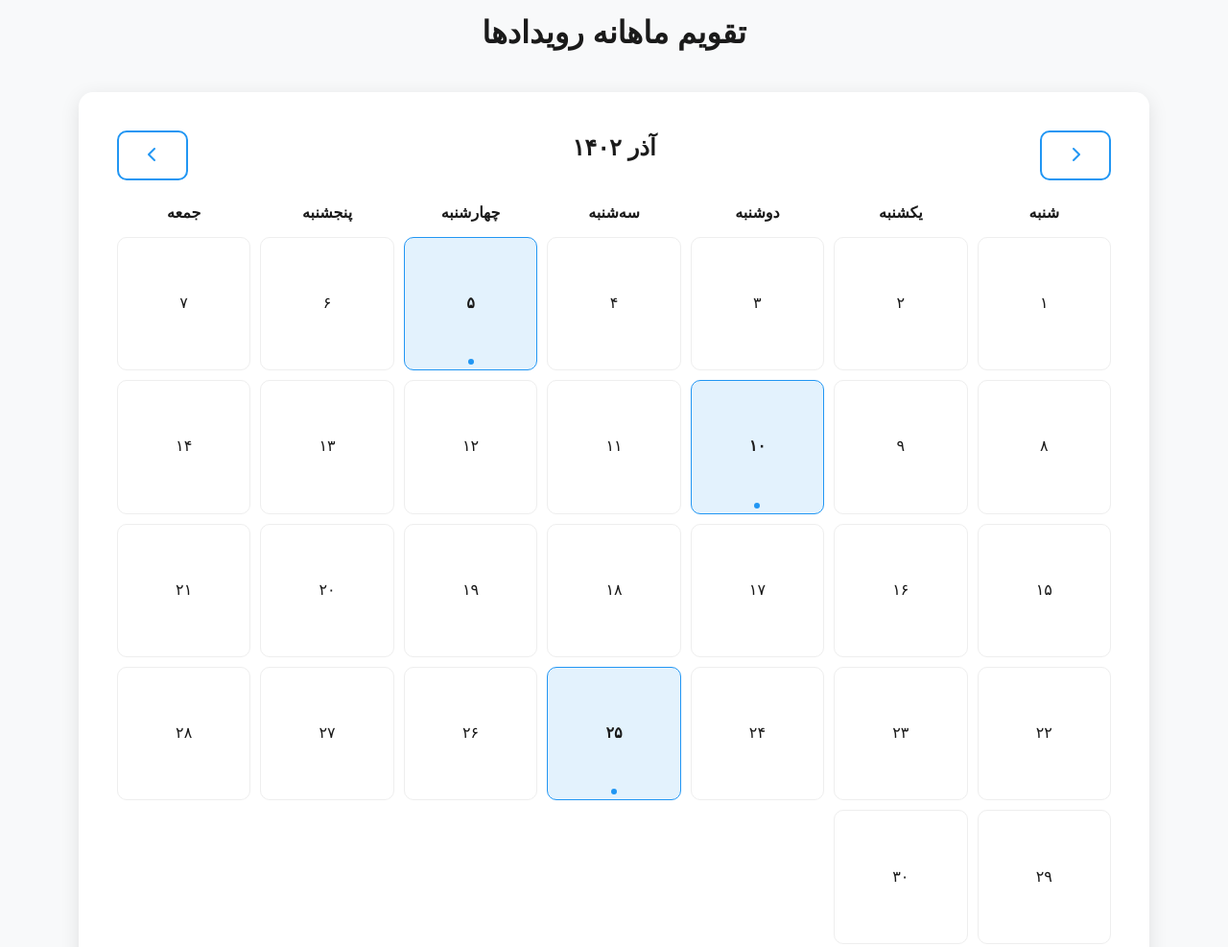
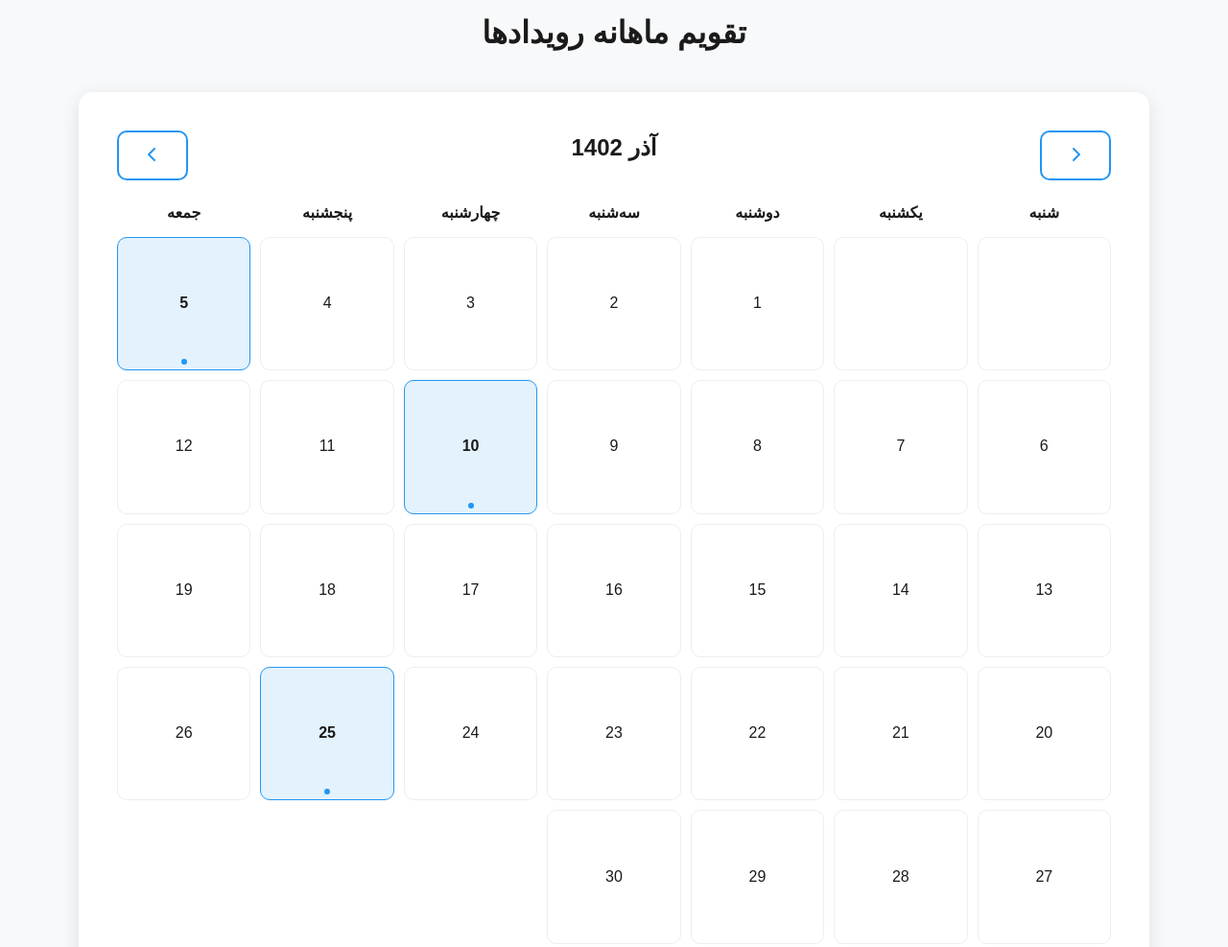
Before and after one commit to POORIA786/aseman_abi_uni, a plain HTML site: page calendar.html in a window 1280 px wide. Shown: the part 1500-2487 px from the top of the page at 96% size. Drawn offline with nearby package versions, Linux system fonts and the light colour scheme.

Commit message:
last changes(celender)

```diff
--- a/calendar.html
+++ b/calendar.html
@@ -1027,6 +1027,136 @@ btn.addEventListener('click', function() {
 alert('سیستم ثبت‌نام در حال حاضر غیرفعال است. لطفاً از طریق تماس تلفنی اقدام کنید.');
 });
 });
+
+
+// Calendar Navigation
+let currentMonth = 9; // آذر = ماه 9 شمسی
+let currentYear = 1402;
+
+const monthNames = [
+    'فروردین', 'اردیبهشت', 'خرداد', 'تیر', 'مرداد', 'شهریور',
+    'مهر', 'آبان', 'آذر', 'دی', 'بهمن', 'اسفند'
+];
+
+// تعداد روزهای هر ماه
+const monthDays = [31, 31, 31, 31, 31, 31, 30, 30, 30, 30, 30, 29];
+
+// رویدادهای نمونه
+const events = {
+    '1402-9-5': 'کمپین کاشت درخت',
+    '1402-9-10': 'سمینار بازیافت',
+    '1402-9-25': 'کارگاه آموزشی',
+    '1402-10-2': 'دوچرخه‌سواری',
+    '1402-10-15': 'همایش ملی',
+    '1402-10-23': 'کارگاه پنل خورشیدی'
+};
+
+function updateCalendar() {
+    // به‌روزرسانی عنوان ماه
+    const calendarHeader = document.querySelector('.calendar-header h4');
+    calendarHeader.textContent = `${monthNames[currentMonth - 1]} ${currentYear}`;
+
+    // پاک کردن تقویم قبلی
+    const calendarGrid = document.querySelector('.calendar-grid');
+    // حفظ هدرهای روزهای هفته
+    const headers = calendarGrid.querySelectorAll('.fw-bold');
+    calendarGrid.innerHTML = '';
+    headers.forEach(header => calendarGrid.appendChild(header));
+
+    // محاسبه روز اول ماه
+    const firstDay = getFirstDayOfMonth(currentYear, currentMonth);
+    const daysInMonth = monthDays[currentMonth - 1];
+
+    // اضافه کردن خانه‌های خالی برای روزهای قبل از شروع ماه
+    for (let i = 0; i < firstDay; i++) {
+        const emptyDay = document.createElement('div');
+        emptyDay.className = 'calendar-day';
+        calendarGrid.appendChild(emptyDay);
+    }
+
+    // اضافه کردن روزهای ماه
+    for (let day = 1; day <= daysInMonth; day++) {
+        const dayElement = document.createElement('div');
+        dayElement.className = 'calendar-day';
+        dayElement.textContent = day;
+
+        // چک کردن رویداد
+        const dateKey = `${currentYear}-${currentMonth}-${day}`;
+        if (events[dateKey]) {
+            dayElement.classList.add('has-event');
+            dayElement.title = events[dateKey];
+        }
+
+        calendarGrid.appendChild(dayElement);
+    }
+}
+
+// محاسبه روز اول ماه (0 = شنبه, 6 = جمعه)
+function getFirstDayOfMonth(year, month) {
+    // فرمول ساده برای تقویم شمسی
+    let totalDays = 0;
+
+    // محاسبه روزهای سال‌های قبل
+    for (let y = 1; y < year; y++) {
+        totalDays += isLeapYear(y) ? 366 : 365;
+    }
+
+    // محاسبه روزهای ماه‌های قبل در سال جاری
+    for (let m = 1; m < month; m++) {
+        totalDays += monthDays[m - 1];
+        if (m === 12 && isLeapYear(year)) {
+            totalDays += 1; // اسفند در سال کبیسه 30 روز است
+        }
+    }
+
+    // روز اول فروردین 1 برابر با شنبه در نظر گرفته شده
+    return (totalDays + 1) % 7;
+}
+
+// چک کردن سال کبیسه
+function isLeapYear(year) {
+    return ((year + 38) % 128) <= 4;
+}
+
+// Event Listeners برای دکمه‌های ناوبری
+document.addEventListener('DOMContentLoaded', function() {
+    // دکمه ماه قبل
+    const prevButton = document.querySelector('.calendar-header button:first-child');
+    prevButton.addEventListener('click', function() {
+        currentMonth--;
+        if (currentMonth < 1) {
+            currentMonth = 12;
+            currentYear--;
+        }
+        updateCalendar();
+    });
+
+    // دکمه ماه بعد
+    const nextButton = document.querySelector('.calendar-header button:last-child');
+    nextButton.addEventListener('click', function() {
+        currentMonth++;
+        if (currentMonth > 12) {
+            currentMonth = 1;
+            currentYear++;
+        }
+        updateCalendar();
+    });
+
+    // نمایش تقویم اولیه
+    updateCalendar();
+});
+
+// کلیک روی روزهای دارای رویداد
+document.addEventListener('click', function(e) {
+    if (e.target.classList.contains('has-event')) {
+        const day = e.target.textContent;
+        const dateKey = `${currentYear}-${currentMonth}-${day}`;
+        if (events[dateKey]) {
+            alert(`رویداد: ${events[dateKey]}\nتاریخ: ${day} ${monthNames[currentMonth - 1]} ${currentYear}`);
+        }
+    }
+});
+
 </script>
 </body>
 </html>
```
